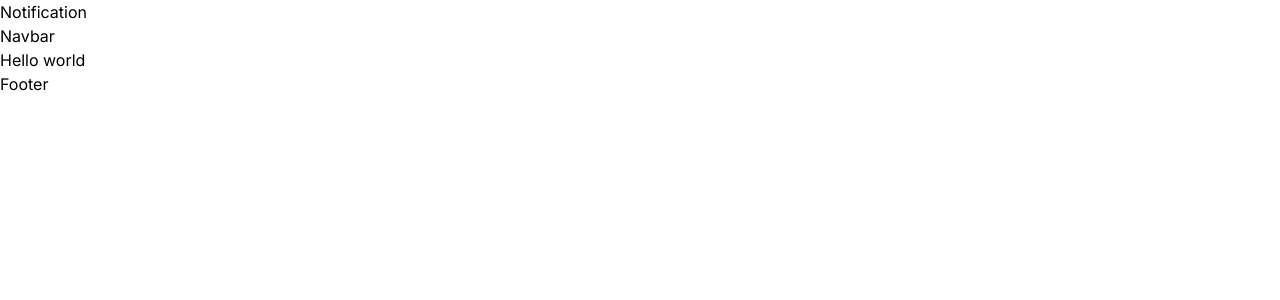
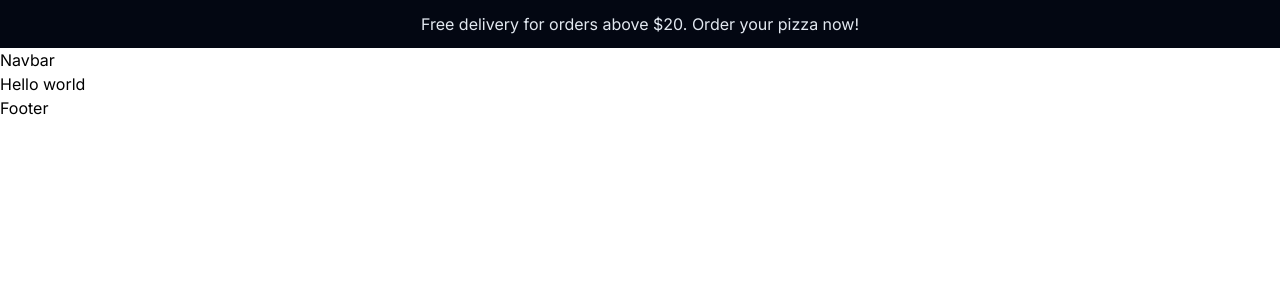
Before and after one commit to Kelly-kells/richcrust, a Next.js app: page / in a window 1280 px wide. Shown: the top 300 px of the page. Built offline with nearby package versions, Linux system fonts and the light colour scheme.

Commit message:
notification

```diff
--- /dev/null
+++ b/src/components/Menu.tsx
@@ -0,0 +1,9 @@
+import React from 'react'
+
+const Menu = () => {
+  return (
+    <div>Menu</div>
+  )
+}
+
+export default Menu
--- a/src/components/Notification.tsx
+++ b/src/components/Notification.tsx
@@ -1,9 +1,9 @@
 import React from 'react'
 
 const Notification = () => {
-  return (
-    <div>Notification</div>
-  )
+    return (
+        <div className=' h-12 bg-gray-950 text-slate-200 px-4 flex items-center justify-center text-center text-sm md:text-base cursor-pointer'>Free delivery for orders above $20. Order your pizza now!</div>
+    )
 }
 
 export default Notification
```
Also changed, not shown: package.json (+5 -4 lines), 1 other file (tests, documents, lock files or other folders).
